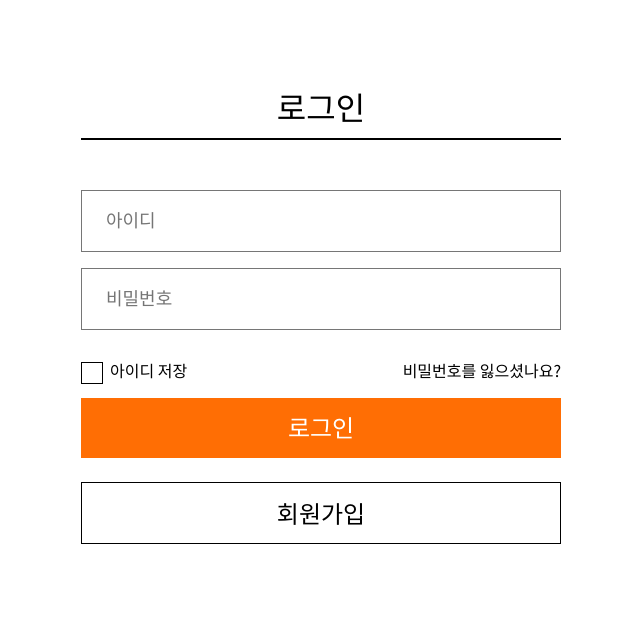
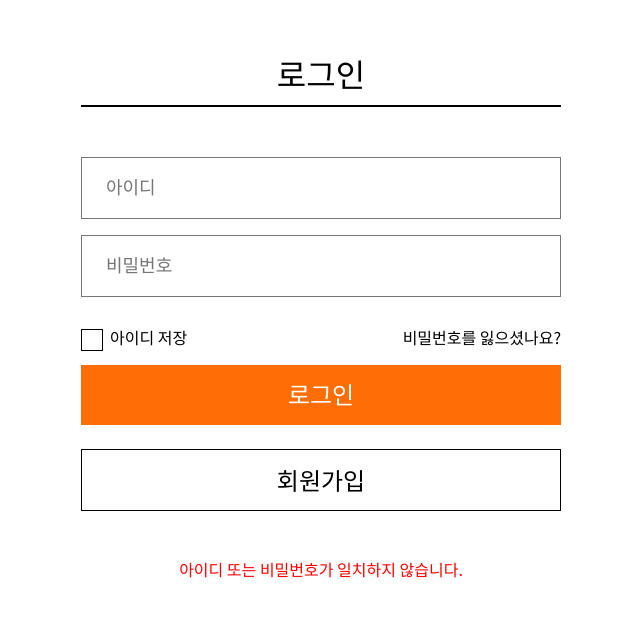
Before and after one commit to DSM-PICK/PICK2021-DESKTOP-CLIENT, a React (Create React App) app: page /login in a window 1280 px wide. Shown: the part 141-758 px from the top of the page, without its empty margins (319-959 px from the left). Built offline with nearby package versions, Linux system fonts and the light colour scheme.

Commit message:
⚡️ :: (#4) Login style

```diff
--- a/src/Pages/ManageSchedule/ManageSchedulePage.tsx
+++ b/src/Pages/ManageSchedule/ManageSchedulePage.tsx
@@ -1,9 +1,13 @@
 import { FC } from "react";
 import ManageSchedule from "../../components/ManageSchedule/ManageSchedule";
+import Header from "../../components/Header/Header";
 
 const ManageSchedulePage: FC = ():JSX.Element => {
     return (
+        <>
+        <Header />
         <ManageSchedule />
+        </>
     );
 }
 
--- a/src/components/Login/Login.tsx
+++ b/src/components/Login/Login.tsx
@@ -23,8 +23,8 @@ const Login: FC = (): JSX.Element => {
           <S.LoginSubmit type="submit" value="로그인" />
         </S.LoginForm>
         <S.Register to="/register">회원가입</S.Register>
+        <S.LoginFail>아이디 또는 비밀번호가 일치하지 않습니다.</S.LoginFail>
       </S.LoginContainer>
-      <S.LoginFail></S.LoginFail>
     </S.Container>
   );
 };
--- a/src/components/Login/styles.ts
+++ b/src/components/Login/styles.ts
@@ -1,5 +1,6 @@
 import styled from "@emotion/styled";
 import { Link } from "react-router-dom";
+import { COLOR } from "../../style";
 
 export const Container = styled.div`
   width: 100%;
@@ -119,4 +120,7 @@ export const Register = styled(Link)`
   cursor: pointer;
 `;
 
-export const LoginFail = styled.div``;
+export const LoginFail = styled.div`
+  color: ${COLOR.red};
+  margin-top: 50px;
+`;
--- a/src/components/ManageSchedule/styles.ts
+++ b/src/components/ManageSchedule/styles.ts
@@ -2,7 +2,7 @@ import styled from "@emotion/styled";
 import { COLOR } from "../../style/index";
 
 export const Container = styled.div`
-  height: 100vh;
+  height: 90vh;
   display: flex;
   align-items: center;
   margin: 0 80px;
```
